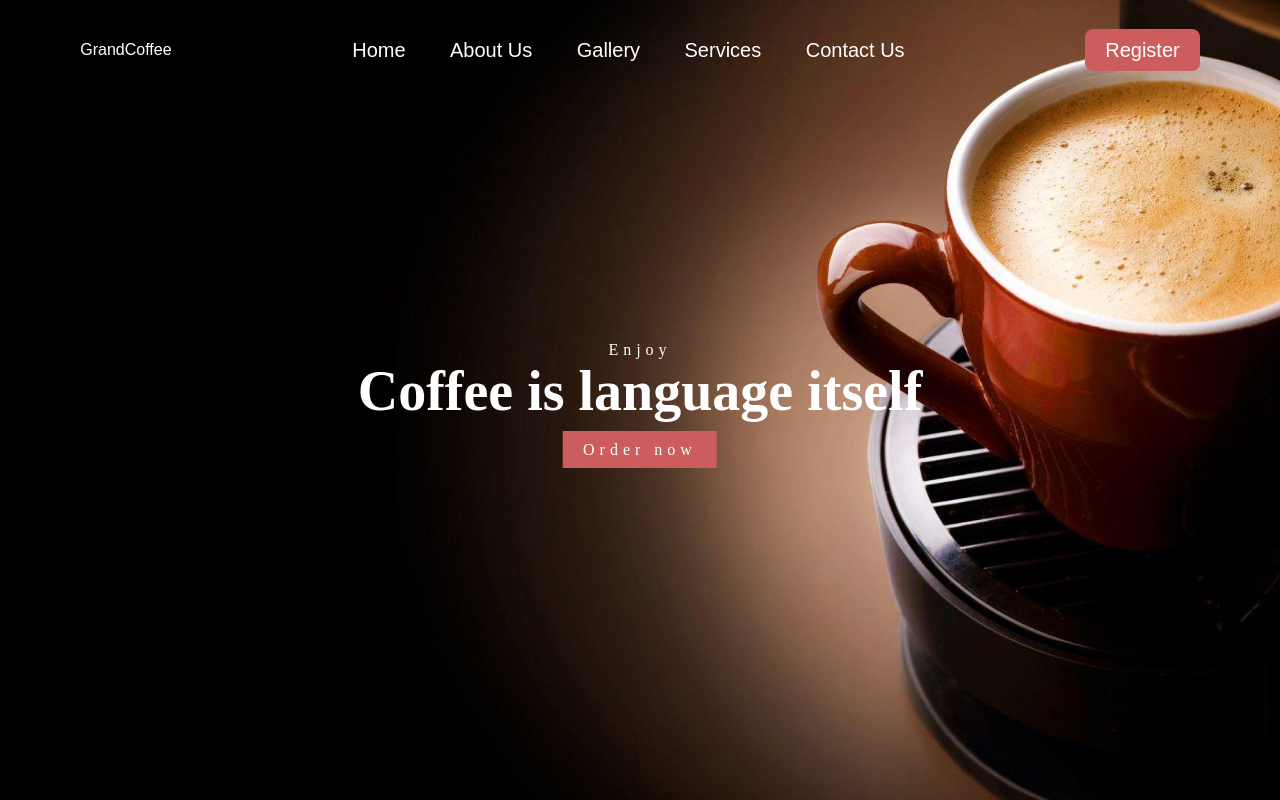
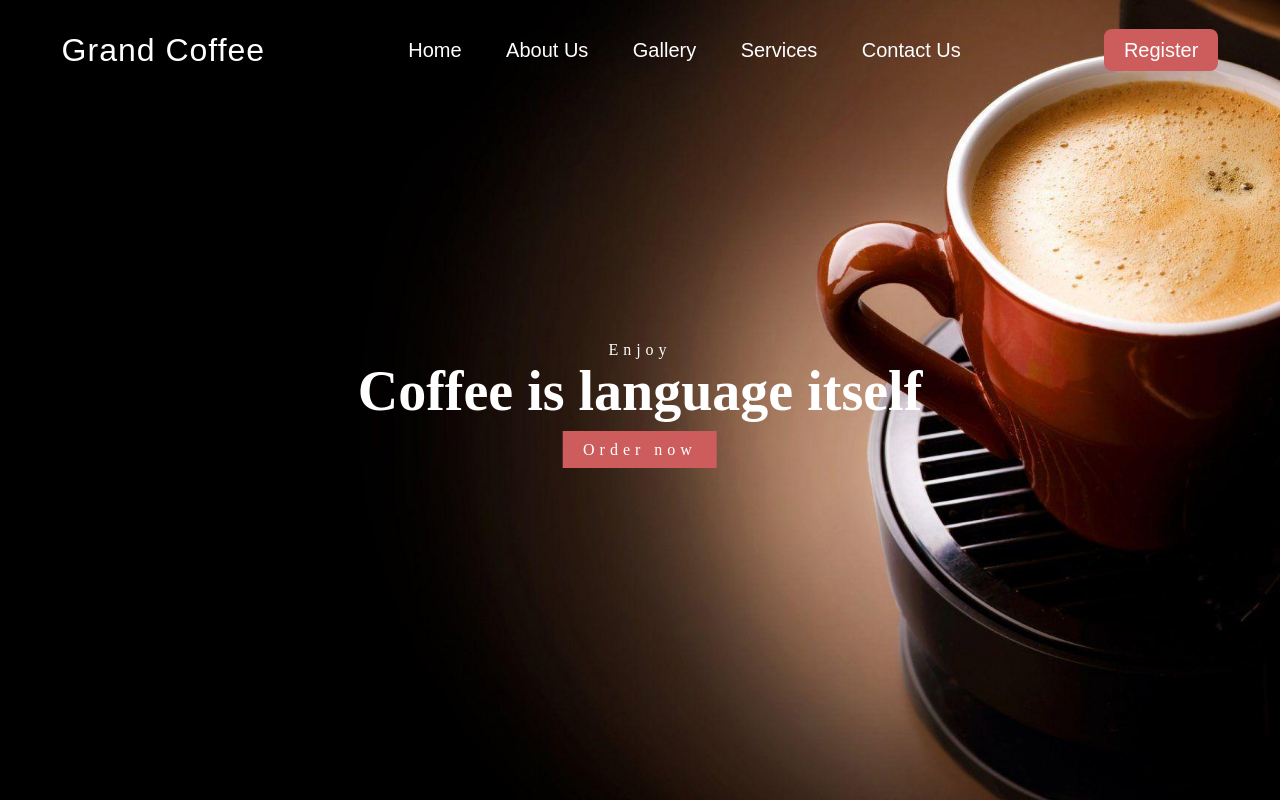
Before and after one commit to easy2-code/coffe-shop, a plain HTML site: page index.html in a window 1280 px wide. Drawn offline with Linux system fonts and the light colour scheme.

Commit message:
completed

```diff
--- a/index.html
+++ b/index.html
@@ -5,31 +5,32 @@
     <meta name="viewport" content="width=device-width, initial-scale=1.0">
     <title>coffee shop</title>
     <link rel="stylesheet" href="style.css">
+    <link rel="shortcut icon" href="logo.png" type="image/x-icon">
 </head>
 
 <body>
     <header>
         <nav>
-            <div class="logo">
-                GrandCoffee
+            <div class="logo ">
+                Grand Coffee
             </div>
-            <div class="menu">
-                <a href="#">Home</a>
-                <a href="#">About Us</a>
-                <a href="#">Gallery</a>
-                <a href="#">Services</a>
-                <a href="#">Contact Us</a>
+            <div class="menu ">
+                <a href="# ">Home</a>
+                <a href="# ">About Us</a>
+                <a href="# ">Gallery</a>
+                <a href="# ">Services</a>
+                <a href="# ">Contact Us</a>
             </div>
-            <div class="register">
-                <a href="#">Register</a>
+            <div class="register ">
+                <a href="# ">Register</a>
             </div>
         </nav>
     </header>
-    <section class="container">
+    <section class="container ">
         <span>Enjoy</span>
         <h1>Coffee is language itself</h1>
         <br>
-        <a href="#">Order now</a>
+        <a href="# ">Order now</a>
     </section>
 </body>
 
--- a/style.css
+++ b/style.css
@@ -21,9 +21,9 @@ nav {
     align-items: center;
 }
 
-.log {
+.logo {
     font-size: 2em;
-    letter-spacing: 2px;
+    letter-spacing: 1px;
 }
 
 .menu a {
```
Also changed, not shown: logo.png (added).
